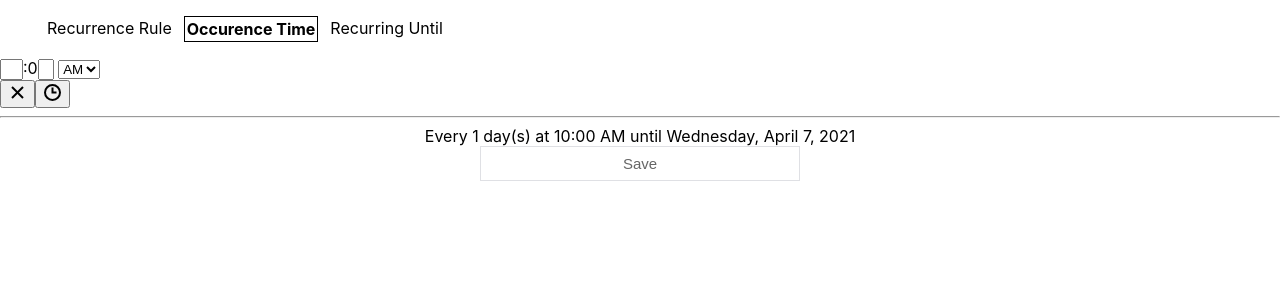
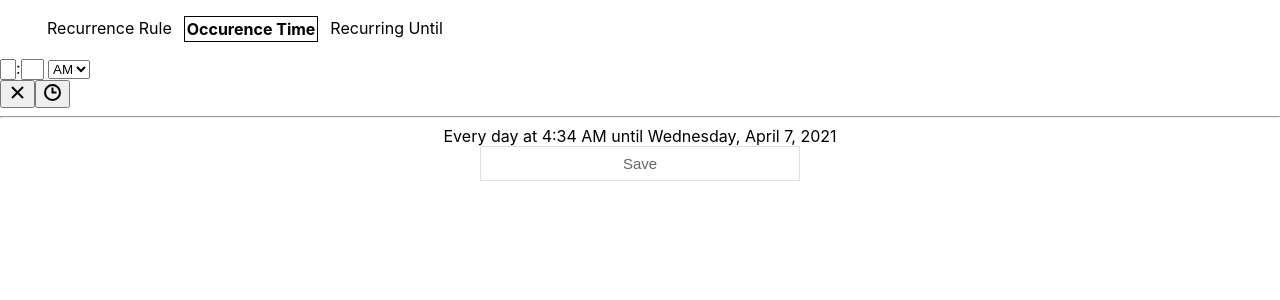
Before and after one commit to aarona/react-recurring-example, a React (Create React App) app: page / in a window 1280 px wide. Both pictures are taken after a click on the item "Occurence Time". Shown: the top 300 px of the page. Built offline with nearby package versions, Linux system fonts and the light colour scheme.

Commit message:
Added IceCubeHash for API and adjusted Summery component.

```diff
--- a/src/components/RecurringSelect.tsx
+++ b/src/components/RecurringSelect.tsx
@@ -11,13 +11,19 @@ export type DailyValidations = number[] & BaseValidations
 export type DayOfWeekValidations = { 1: number[], 2: number[], 3: number[], 4: number[] } & BaseValidations
 export type DayOfMonthValidations = number[] & BaseValidations
 export type Validations = DailyValidations | DayOfWeekValidations | DayOfMonthValidations | null
-
+export type IceCubeRule = "IceCube::DailyRule" | "IceCube::WeeklyRule" | "IceCube::MonthlyRule" | "IceCube::YearlyRule"
+export type IceCubeHash = {
+  rule_type: IceCubeRule
+  interval: number,
+  until: string,
+  validations: Validations
+}
 export interface RecurringEvent {
   rule: string
   interval: number
   validations: Validations
   until: Date | Date[]
-  startTime: string
+  startTime?: Date
 }
 
 const RecurringSelect: React.FC = () => {
@@ -26,7 +32,7 @@ const RecurringSelect: React.FC = () => {
     interval: 1,
     validations: null,
     until: DateTime.now().toJSDate(),
-    startTime: '10:00 AM'
+    startTime: DateTime.now().toJSDate()
   })
 
   const { rule, interval, validations, until, startTime } = recurringEvent
@@ -37,14 +43,14 @@ const RecurringSelect: React.FC = () => {
   const handleRuleChange = (e:any) => {
     let rule: string = e.target.value;
     let validations:Validations = null;
-    if (rule === "weekly") validations = [];
+    if (rule === "weekly") validations = [] as number[];
     if (rule === "monthly (by day of week)") {
       rule = "monthly";
-      validations = { 1: [], 2: [], 3: [], 4: [] };
+      validations = { 1: [], 2: [], 3: [], 4: [] } as DayOfWeekValidations;
     }
     if (rule === "monthly (by day of month)") {
       rule = "monthly";
-      validations = [];
+      validations = [] as number[];
     }
 
     setRecurringEvent({
@@ -69,7 +75,7 @@ const RecurringSelect: React.FC = () => {
       startTime
     })
   }
-  const handleValidationsChange = (validations:any) => {
+  const handleValidationsChange = (validations: Validations) => {
     setRecurringEvent({
       rule,
       interval,
@@ -88,28 +94,39 @@ const RecurringSelect: React.FC = () => {
     })
   }
   const handleTimeChange = (time:TimePickerValue) => {
-    console.log("handleTimeChat: ", time);
+    var startTime: Date | undefined = undefined
+
+    if(time) {
+      startTime = DateTime.fromISO(time.toString()).toJSDate()
+    }
+
+    // DateTime.now().toJSDate()
+    // console.log("handleTimeChat: ", time);
 
     setRecurringEvent({
       rule,
       interval,
       validations,
       until,
-      startTime: time.toString()
+      startTime
     })
   }
   const handleSave = () => {
     console.log(validations);
 
-    var iceCubeHash:any = {};
     console.log("startTime: ", startTime);
 
-    var start = DateTime.fromFormat(startTime, "hh:mm a A");
-    console.log("start: ", start);
+    let minute = 0
+    let hour = 0
 
-    var minute = start.minute
-    var hour = start.hour
-    var rule_type;
+    if(startTime) {
+      var start = DateTime.fromJSDate(startTime)
+      console.log("start: ", start);
+      minute = start.minute
+      hour = start.hour
+    }
+
+    let rule_type:IceCubeRule = "IceCube::DailyRule"
     switch (rule) {
       case 'daily':
                 rule_type = "IceCube::DailyRule";
@@ -135,20 +152,21 @@ const RecurringSelect: React.FC = () => {
     }
     newValidations["hour_of_day"] = hour;
     newValidations["minute_of_hour"] = minute;
-    iceCubeHash["rule_type"] = rule_type;
-    iceCubeHash["interval"] = interval;
-    iceCubeHash["validations"] = newValidations;
-    iceCubeHash["until"] = until;
+    //console.log("rule type: ", rule_type);
+
+    const iceCubeHash: IceCubeHash = {
+      rule_type,
+      interval,
+      validations: newValidations,
+      until: DateTime.fromJSDate(until as Date).toString()
+    };
+
+    // iceCubeHash["rule_type"] = rule_type;
+    // iceCubeHash["interval"] = interval;
+    // iceCubeHash["validations"] = newValidations;
+    // iceCubeHash["until"] = until;
     onSave(JSON.stringify(iceCubeHash));
   }
-
-  // const minDate = DateTime.fromFormat(DateTime.now().toString(), "YYYY-MM-DD").toJSDate()
-  const minDate = DateTime.now().toJSDate()
-  // const newStartTime = DateTime.fromFormat(startTime, "hh:mm a A").toString()
-  const newStartTime = startTime as TimePickerValue
-  console.log("startTime: ", newStartTime);
-  console.log("broke startTime: ", DateTime.fromFormat(newStartTime.toString(), "hh:mm a A").toString());
-
 
   return (
     <div className="recurring-select">
@@ -163,10 +181,21 @@ const RecurringSelect: React.FC = () => {
             onValidationsChange={handleValidationsChange} />
         </Tab>
         <Tab label="Occurence Time">
-          <TimePicker value={newStartTime} onChange={handleTimeChange} />
+          <TimePicker
+            value={startTime ? startTime : ""}
+            onChange={handleTimeChange}
+          />
+          {/* <TimePicker
+            value={DateTime.now().toJSDate()}
+            onChange={handleTimeChange}
+          /> */}
         </Tab>
         <Tab label="Recurring Until">
-          <DatePicker minDate={minDate} value={until} onChange={handleEndDateChange} />
+          <DatePicker
+            value={until}
+            minDate={DateTime.now().toJSDate()}
+            onChange={handleEndDateChange}
+          />
         </Tab>
       </Tabs>
       <hr/>
--- a/src/components/RuleSummary.tsx
+++ b/src/components/RuleSummary.tsx
@@ -7,13 +7,14 @@ interface RuleSummaryProps {
 }
 
 export interface WeekDays {
-  0: string;
-  1: string;
-  2: string;
-  3: string;
-  4: string;
-  5: string;
-  6: string;
+  0: string
+  1: string
+  2: string
+  3: string
+  4: string
+  5: string
+  6: string
+  '-1': string
 }
 
 export interface MonthDays {
@@ -51,25 +52,7 @@ export interface MonthDays {
   '-1': string
 }
 
-const RuleSummary: React.FC<RuleSummaryProps> = ({ fields }) => {
-  const toSentence = (array:Array<string>) => {
-    if (array.length === 0) {
-      return "";
-    }
-    if (array.length === 1) {
-      return array[0];
-    }
-    const last = array.pop();
-    return array.join(", ") + " and " + last;
-  }
-  const summary = (fields:RecurringEvent) => {
-    if (fields.interval === 0) {
-      return "Not recurring."
-    }
-    let sentence:string[] = [];
-    //const weekDays: string[] = ["Sunday", "Monday", "Tuesday", "Wednesday", "Thursday", "Friday", "Saturday"]
-    const weekDays = { 0: "Sunday", 1: "Monday", 2: "Tuesday", 3: "Wednesday", 4: "Thursday", 5: "Friday", 6: "Saturday", '-1': "Unknown"}
-
+const weekDays: WeekDays = { 0: "Sunday", 1: "Monday", 2: "Tuesday", 3: "Wednesday", 4: "Thursday", 5: "Friday", 6: "Saturday", '-1': "Unknown" }
 const englishDay: MonthDays = {
   1: "the 1st",
   2: "the 2nd",
@@ -104,18 +87,41 @@ const RuleSummary: React.FC<RuleSummaryProps> = ({ fields }) => {
   31: "the 31st",
   "-1": "the last",
 };
+
+const RuleSummary: React.FC<RuleSummaryProps> = ({ fields }) => {
+  const toSentence = (array:Array<string>) => {
+    if (array.length === 0) {
+      return "";
+    }
+    if (array.length === 1) {
+      return array[0];
+    }
+    const last = array.pop();
+    return array.join(", ") + " and " + last;
+  }
+  const summary = (fields:RecurringEvent) => {
+    if (fields.interval === 0) {
+      return "Not recurring."
+    }
+
+    let sentence: string[] = [];
     sentence.push("Every");
-    sentence.push(fields.interval.toString());
+
     switch (fields.rule) {
       case "daily":
-              sentence.push("day(s)");
+        let dayString = fields.interval === 1 ? "day" : (fields.interval.toString() + " days")
+        sentence.push(dayString)
         break;
+
       case "weekly":
-              sentence.push("week(s)");
+        let weekString = fields.interval === 1 ? "week" : (fields.interval.toString() + " weeks")
+        sentence.push(weekString)
+
         const daysInWeek = fields.validations! as DailyValidations
         const days:string[] = [];
         if (daysInWeek.length > 0) {
           sentence.push("on");
+          // TODO: turn this into a map iterator
           for (let i = 0; i < daysInWeek.length; i++) {
             const key = daysInWeek[i] as keyof WeekDays
             days.push(weekDays[key]);
@@ -123,11 +129,15 @@ const RuleSummary: React.FC<RuleSummaryProps> = ({ fields }) => {
           sentence.push(toSentence(days));
         }
         break;
+
       case "monthly":
-              sentence.push("month(s)");
+        let monthString = fields.interval === 1 ? "month" : (fields.interval.toString() + " months")
+        sentence.push(monthString)
+
         if (fields.validations!.constructor === Array) {
           const daysInMonth = fields.validations as DayOfMonthValidations
           const days:string[] = []
+          // TODO: turn this into a map iterator
           for (var i = 0; i < daysInMonth.length; i++) {
             const key = daysInMonth[i] as keyof MonthDays
             days.push(englishDay[key]);
@@ -141,6 +151,8 @@ const RuleSummary: React.FC<RuleSummaryProps> = ({ fields }) => {
         } else {
           const daysInMonth = fields.validations! as DayOfWeekValidations
           const days: string[] = []
+
+          // TODO: Refactor this.
           if (daysInMonth[1].length > 0) {
             const obj = daysInMonth[1]
 
@@ -180,19 +192,25 @@ const RuleSummary: React.FC<RuleSummaryProps> = ({ fields }) => {
           }
         }
         break;
+
       case "yearly":
-              sentence.push("year(s)");
+        const yearString = fields.interval === 1 ? "year" : (fields.interval.toString() + " years")
+        sentence.push(yearString)
         break;
     }
+    if(fields.startTime) {
       sentence.push("at");
-    sentence.push(fields.startTime);
+      sentence.push(DateTime.fromJSDate(fields.startTime).toFormat("h:mm a"));
+
+    }
+
     sentence.push("until");
     let untilString = ""
     if(Array.isArray(fields.until)) {
       const dates: string[] = fields.until.map((date) => {
         return DateTime.fromJSDate(date).toFormat('DDDD')
       })
-      untilString = dates.join(', ')
+      untilString = toSentence(dates)
     } else {
       untilString = DateTime.fromJSDate(fields.until).toFormat('DDDD')
     }
```
Lines whose indentation alone changed are shown as unchanged.
